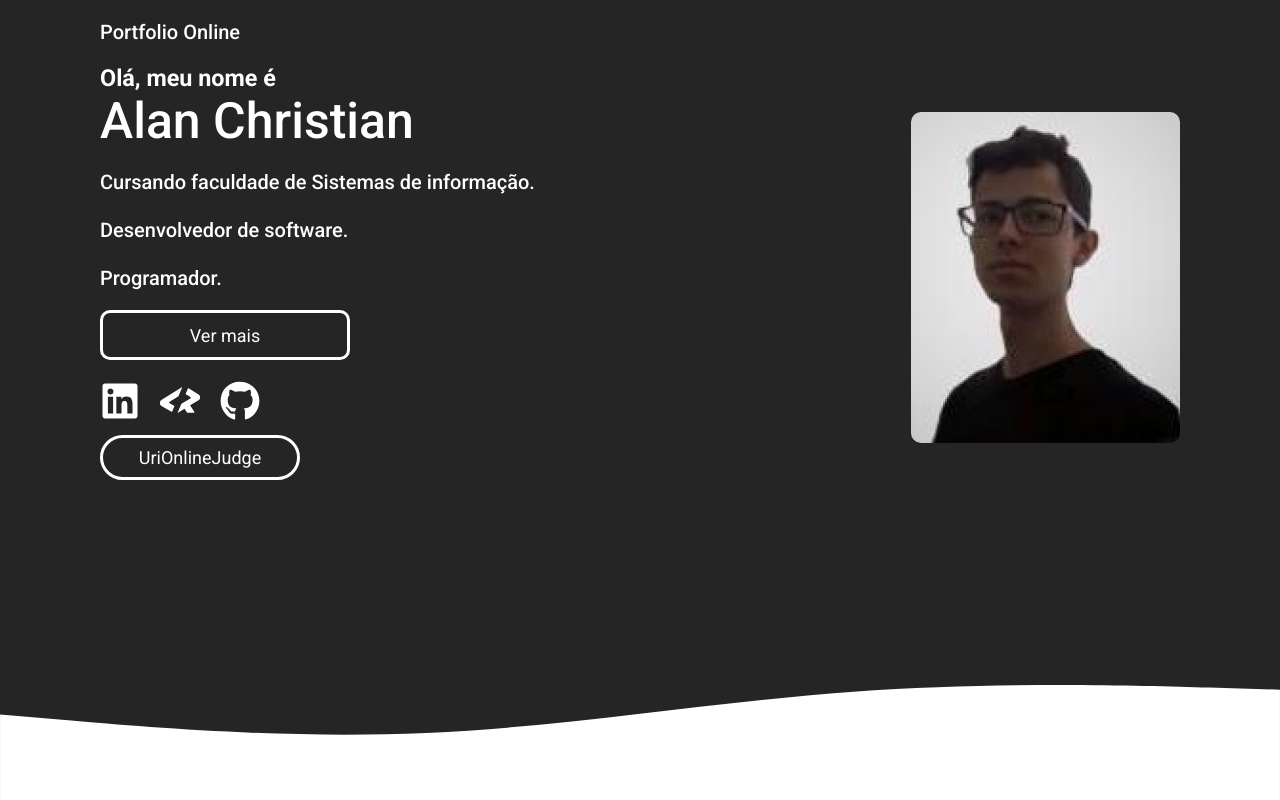
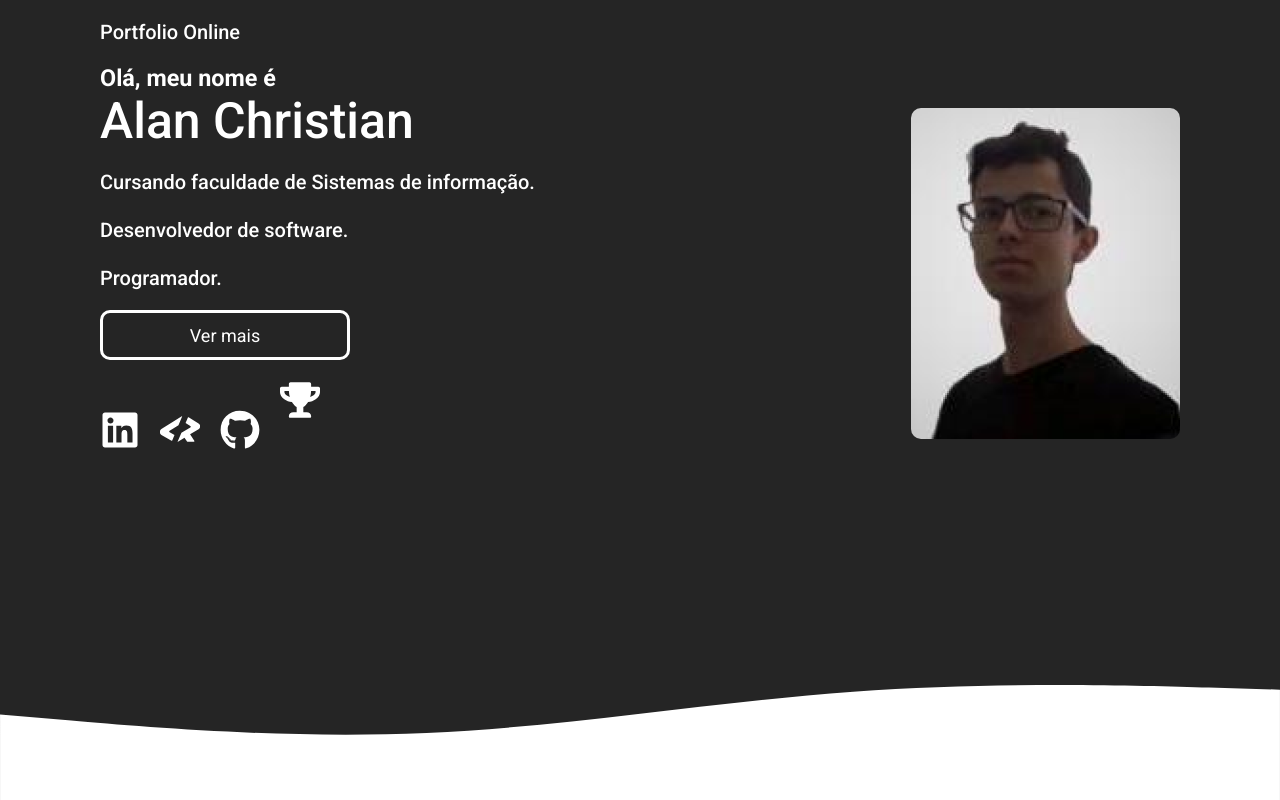
Before and after one commit to RicardoWorf/Nerd0000.github.io, a plain HTML site: page index.html in a window 1280 px wide. Shown: the top 800 px of the page. Drawn offline with Linux system fonts and the light colour scheme.

Commit message:
Atualiza ícones sociais

```diff
--- a/index.css
+++ b/index.css
@@ -99,20 +99,8 @@ button {
     margin-right:20px;
 }
 
-.sobre-eu .urionlinejudge a button {
-    width:200px;
-    height:45px;
-    border:3px solid #fff;
-    background:none;
-    color:white;
-    border-radius:25px;
-    transition:0.2s linear;
-    margin:10px 0;
-}
-
-.sobre-eu .urionlinejudge button:hover {
-    background:white;
-    color:#333;
+#trophy {
+  margin-bottom: 60px;
 }
 
 .container-portfolio article {
--- a/index.html
+++ b/index.html
@@ -46,10 +46,8 @@
                         <a href="https://github.com/Nerd0000">
                             <i class="fab fa-github" style="color:white;"></i>
                         </a>
-                    </div>
-                    <div class="urionlinejudge">
                         <a href="https://www.urionlinejudge.com.br/judge/pt/profile/234840">
-                            <button>UriOnlineJudge</button>
+                            <i id="trophy" class="fas fa-trophy" style="color:white;"></i>
                         </a>
                     </div>
                 </div>
```
Also changed, not shown: 1 other file.
